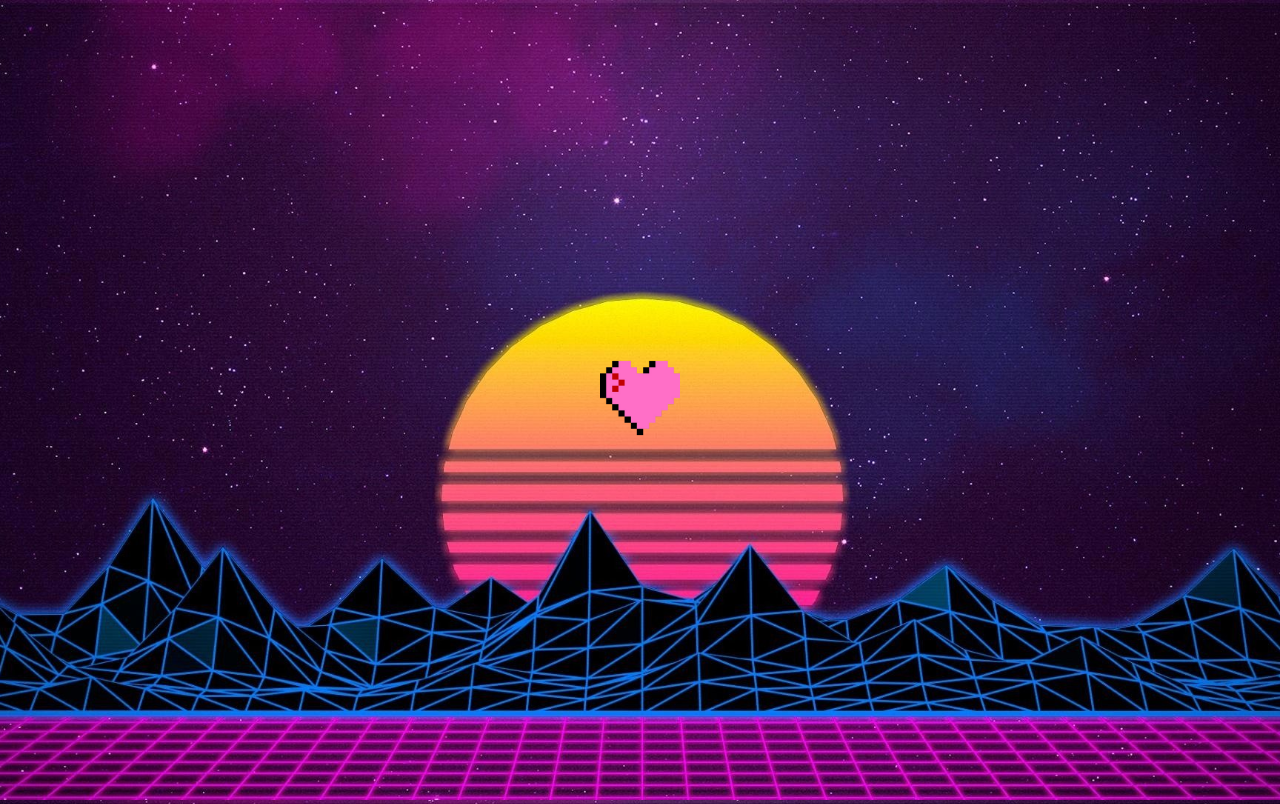
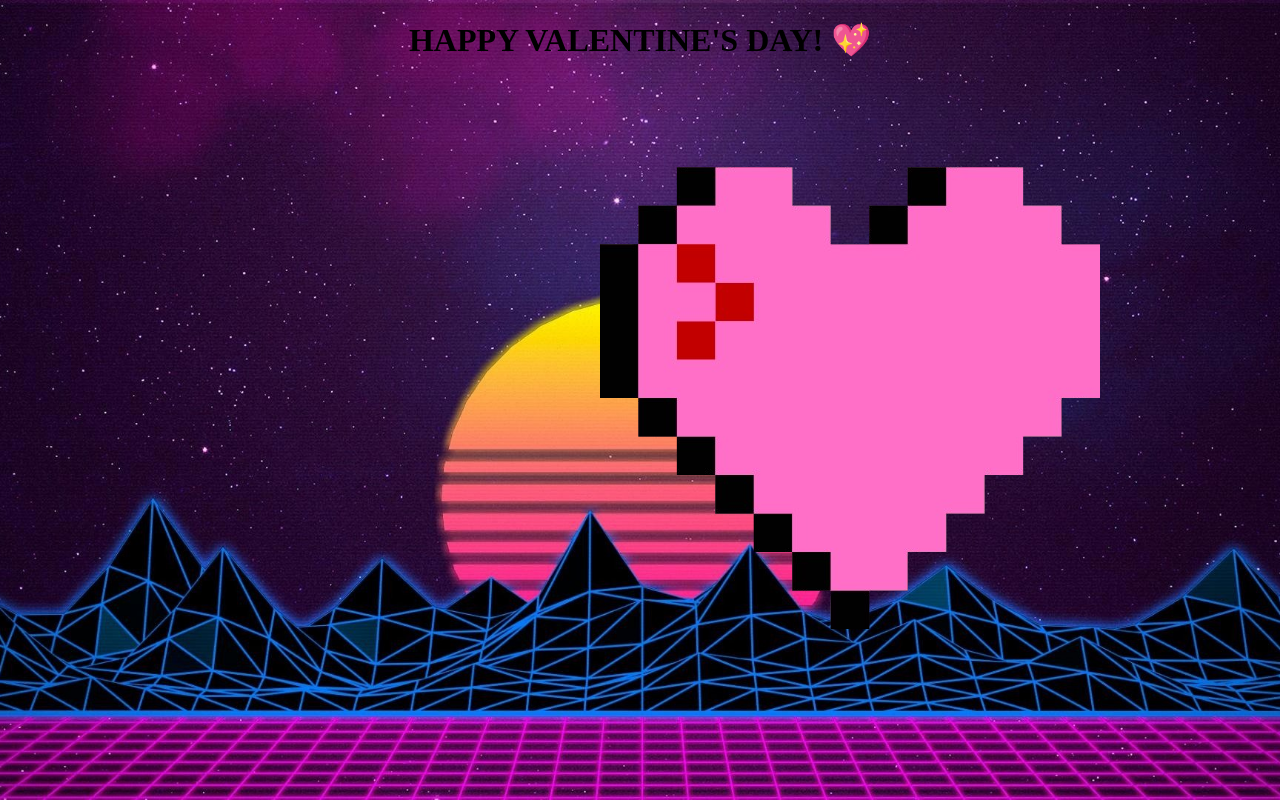
Before and after one commit to thesuhanraj/valentinesday-website, a plain HTML site: page index.html in a window 1280 px wide. Drawn offline with Linux system fonts and the light colour scheme.

Commit message:
Update index.html

```diff
--- a/index.html
+++ b/index.html
@@ -7,16 +7,15 @@
     <link rel="stylesheet" href="style.css">
 </head>
 <body>
-
-    <div class="background">
-        <div class="heart-container">
-            <img src="pink-heart2.png" id="heart" onclick="showWish()" alt="Heart">
-        </div>
-        <div id="wish-text" class="hidden">
-            HAPPY VALENTINE'S DAY! 💖
-        </div>
-        <canvas id="fireworks"></canvas>
+    <div class="heart-container" id="heart">
+        <img src="pink-heart2.png" alt="Pixel Heart">
     </div>
+    <div class="message-container" id="message">
+        <h1>HAPPY VALENTINE'S DAY! 💖</h1>
+    </div>
+    <script src="script.js"></script>
+</body>
+</html>
 
     <script src="script.js"></script>
 </body>
```
